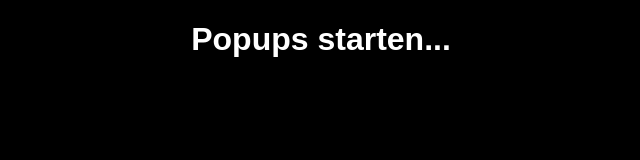
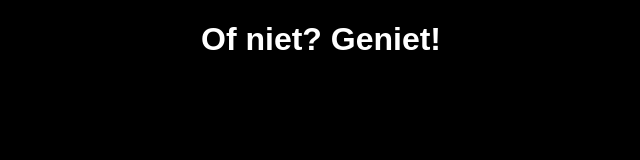
Before and after one commit to Jimisdebest/game, a plain HTML site: page index.html in a window 1280 px wide. Shown: the whole page, without its empty margins (319-959 px from the left). Drawn offline with Linux system fonts and the light colour scheme.

Commit message:
Update index.html

```diff
--- a/index.html
+++ b/index.html
@@ -2,10 +2,10 @@
 <html lang="nl">
 <head>
   <meta charset="UTF-8">
-  <title>Psychedelische Popups</title>
+  <title>Volledig betrouwbaar</title>
 </head>
 <body style="background:black; color:white; text-align:center; font-family:sans-serif;">
-  <h1>Popups starten...</h1>
+  <h1>Of niet? Geniet!</h1>
 
   <script>
     const images = [
```
